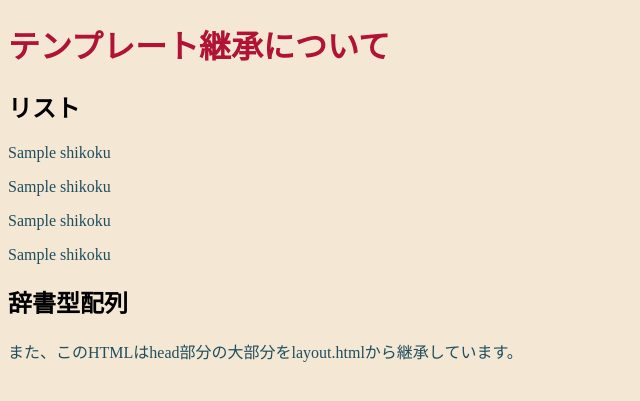
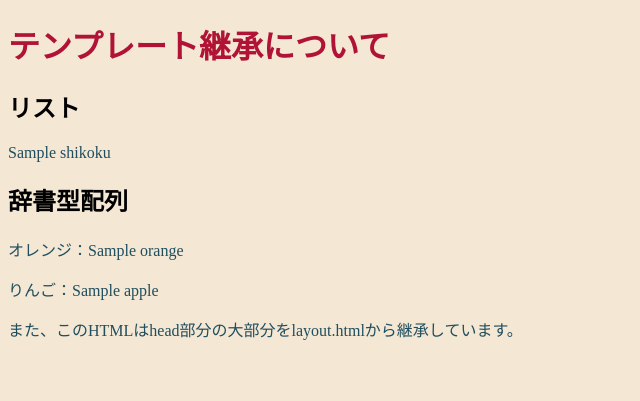
Before and after one commit to surueSK/Wellcomp, a Flask app: template 2020Spring/jnHW0625/flask_app/templates/index.html in a window 1280 px wide. Shown: the top 401 px of the page, without its empty margins (0-640 px from the left). Run offline with Flask 2, Linux system fonts and the light colour scheme; the template is opened without the code that fills it: most values are stand-ins (such as "Sample title", 1, 10 or a date in 2020).

Commit message:
for文の練習

```diff
--- a/2020Spring/jnHW0625/flask_app/app.py
+++ b/2020Spring/jnHW0625/flask_app/app.py
@@ -7,7 +7,15 @@
   title = 'タイトル'
   message = '本メッセージ及びリスト、辞書型配列はapp.pyからindex.htmlに反映させています。'
   shikoku_list = ['愛媛県', '高知県', '徳島県', '香川県']
-  return render_template('index.html', title=title, message=message,shikoku=shikoku_list)
+  fruit_dict = {'orange':100, 'apple':200}
+
+  return render_template(
+  'index.html',
+  title=title,
+  message=message,
+  shikoku=shikoku_list,
+  fruit=fruit_dict
+  )
 
 if __name__ == '__main__':
   app.run(debug=True)
--- a/2020Spring/jnHW0625/flask_app/templates/index.html
+++ b/2020Spring/jnHW0625/flask_app/templates/index.html
@@ -6,13 +6,17 @@
 <body>
 	<h1>テンプレート継承について</h1>
 		<p>{{ message }}</p>
+
 	<h2>リスト</h2>
-		<p>{{ shikoku[0] }}</p>
-    <p>{{ shikoku[1] }}</p>
-    <p>{{ shikoku[2] }}</p>
-    <p>{{ shikoku[3] }}</p>
+	{% for i in shikoku %}
+	<p>{{ i }}</p>
+	{% endfor %}
+
 	<h2>辞書型配列</h2>
+	  <p>オレンジ：{{ fruit.orange }}</p>
+    <p>りんご：{{ fruit.apple }}</p>
 
 	<p>また、このHTMLはhead部分の大部分をlayout.htmlから継承しています。</p>
+
 </body>
 {% endblock %}
```
